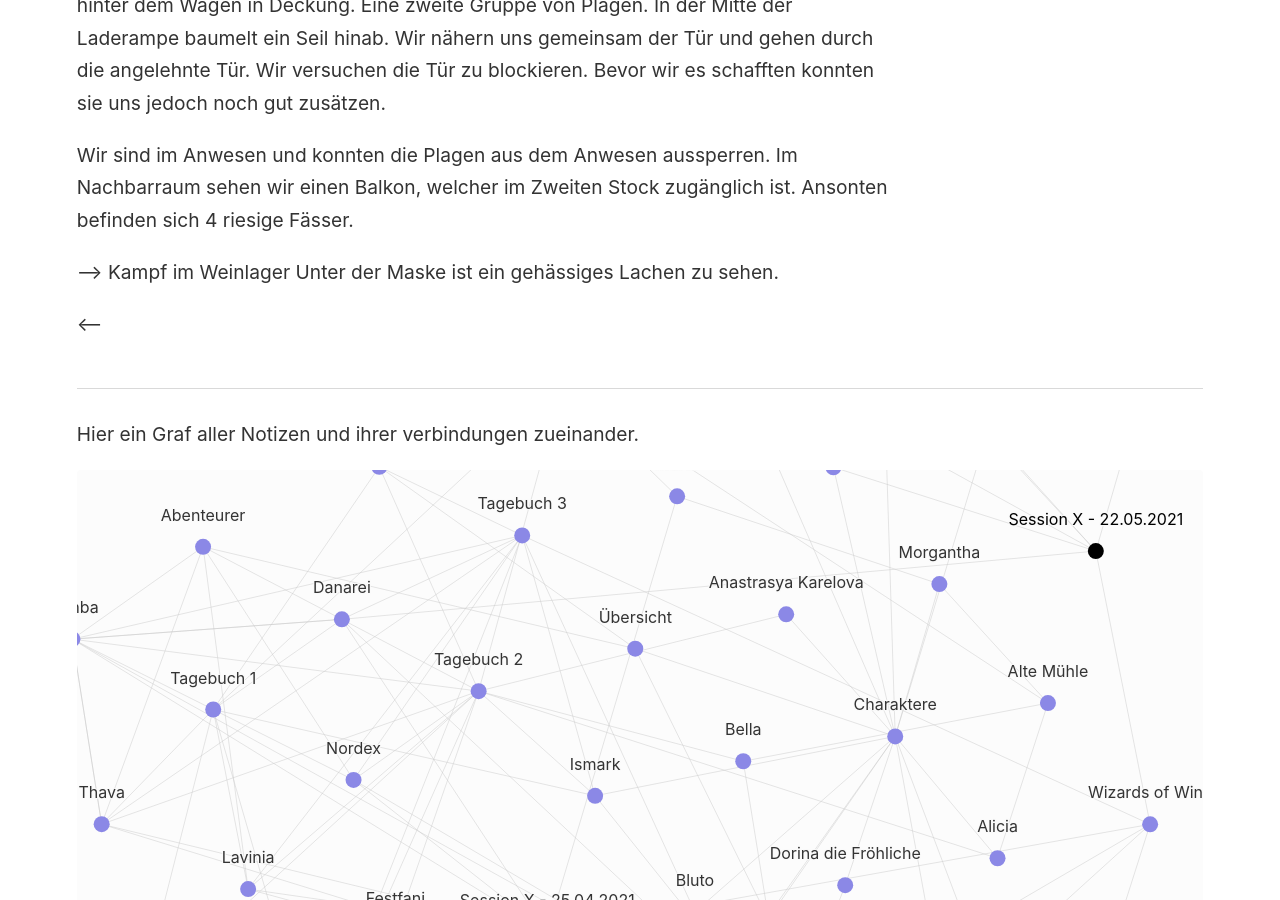
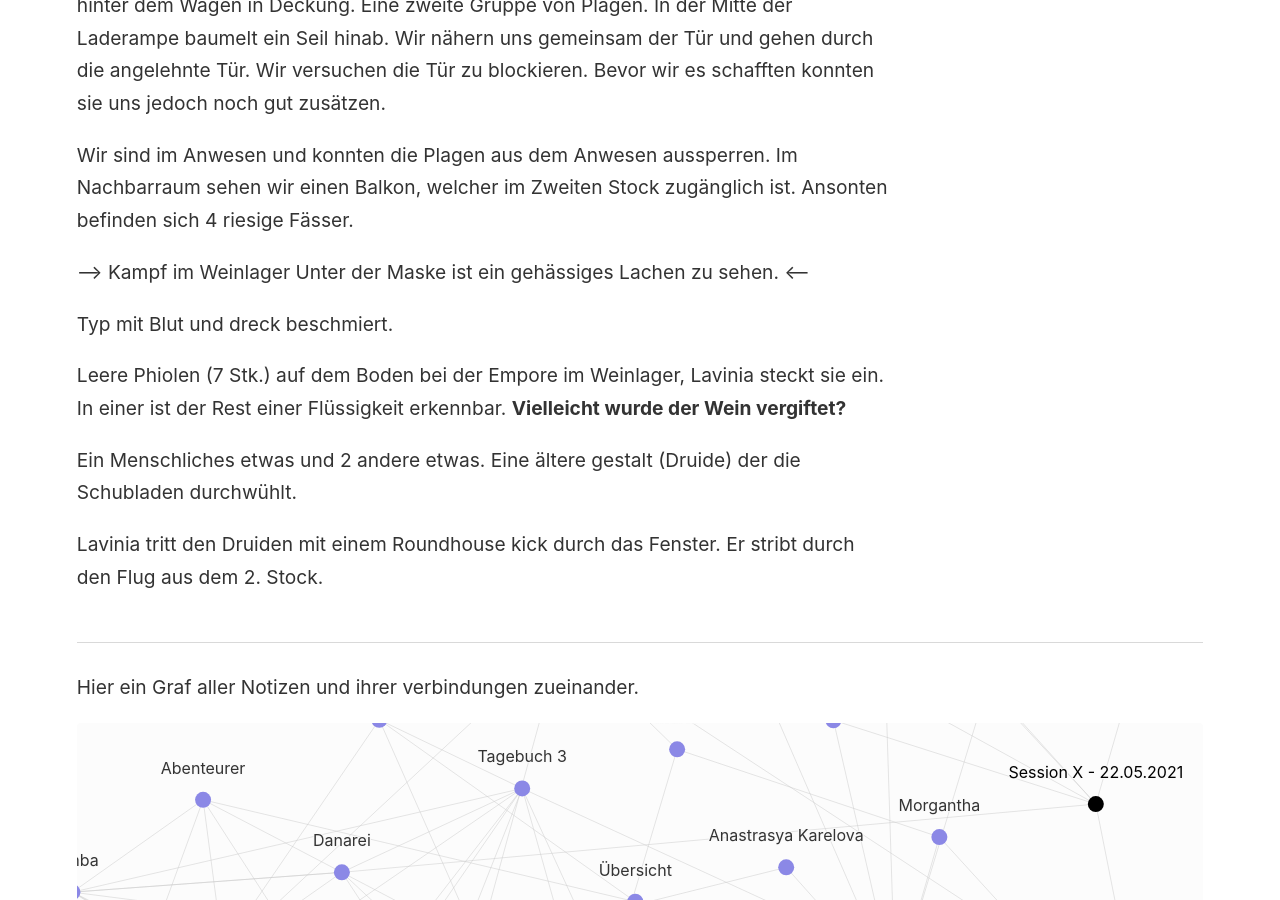
Before and after one commit to Julez404/CoS_Log, a Jekyll site: the page built from _notes/Session x - 2021-05-22.md, in a window 1280 px wide and 900 px high, scrolled down 1819 px. Built offline with Jekyll 4.4.1, drawn with Linux system fonts in a browser that asks for light colours.

Commit message:
Update via script

```diff
--- a/_notes/Session x - 2021-05-22.md
+++ b/_notes/Session x - 2021-05-22.md
@@ -42,5 +42,14 @@ Im Nachbarraum sehen wir einen Balkon, welcher im Zweiten Stock zugänglich ist.
 
 --> Kampf im Weinlager
 Unter der Maske ist ein gehässiges Lachen zu sehen.
+<--
 
-<--
+Typ mit Blut und dreck beschmiert.
+
+Leere Phiolen (7 Stk.) auf dem Boden bei der Empore im Weinlager, Lavinia steckt sie ein. In einer ist der Rest einer Flüssigkeit erkennbar.
+**Vielleicht wurde der Wein vergiftet?**
+
+
+Ein Menschliches etwas und 2 andere etwas. Eine ältere gestalt (Druide) der die Schubladen durchwühlt.
+
+Lavinia tritt den Druiden mit einem Roundhouse kick durch das Fenster. Er stribt durch den Flug aus dem 2. Stock.
```
